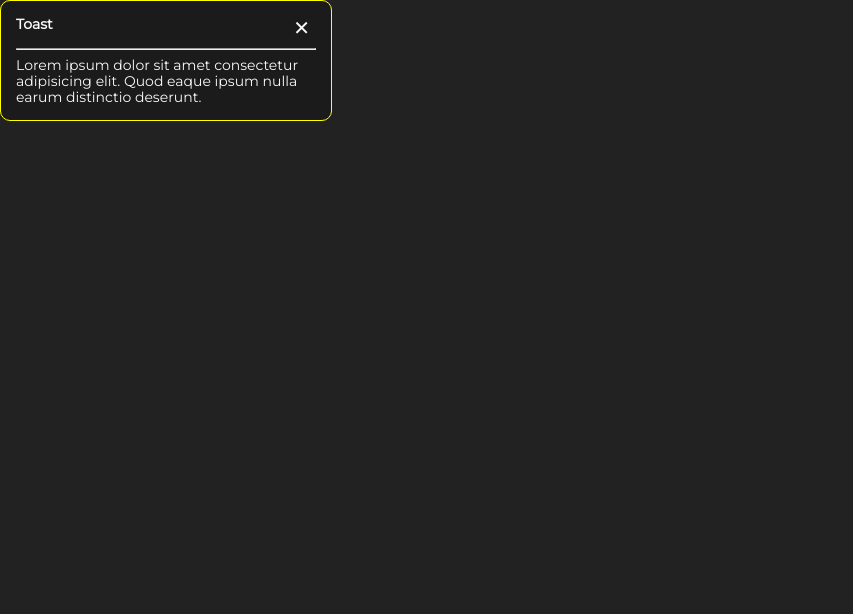
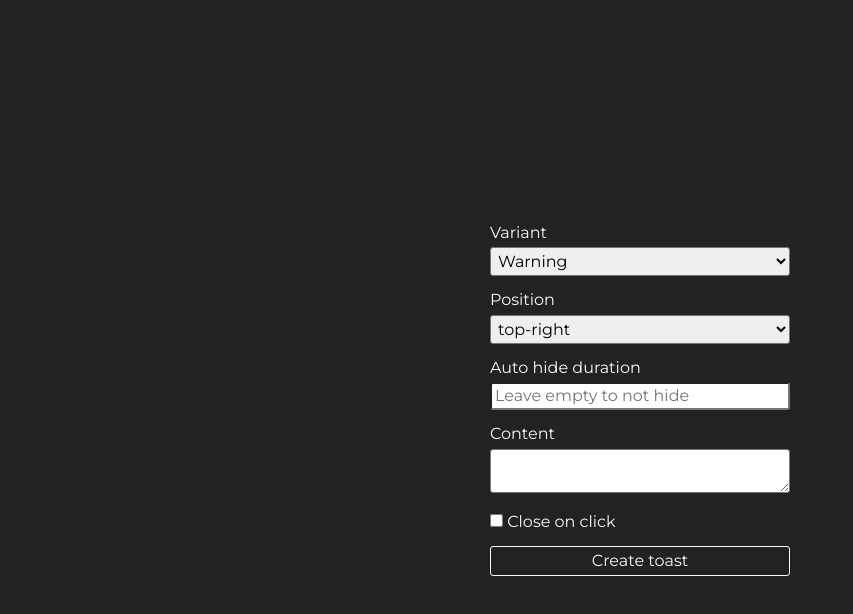
Before and after one commit to egorkavin/toast, a website: page index.html in a window 1280 px wide. Shown: the whole page, without its empty margins (0-853 px from the left). Drawn offline with nearby package versions, Linux system fonts and the light colour scheme.

Commit message:
Feat: toast-form

```diff
--- a/index.html
+++ b/index.html
@@ -13,19 +13,41 @@
 <body>
     <div class="container">
         <main class="main">
-            <div class="toast toast--warning">
-                <div class="toast__header">
-                    <strong class="toast__title">Toast</strong>
-                    <button class="toast__button toast__button--close">
-                        &#10005
-                    </button>
+            <form class="toast-form">
+                <div class="toast-form__item">
+                    <label for="variant">Variant</label>
+                    <select name="variant" id="variant" required>
+                        <option value="warning">Warning</option>
+                        <option value="info">Info</option>
+                        <option value="error">Error</option>
+                        <option value="success">Success</option>
+                    </select>
                 </div>
-                <hr>
-                <div class="toast__content">
-                    Lorem ipsum dolor sit amet consectetur adipisicing elit. Quod eaque ipsum nulla earum distinctio
-                    deserunt.
+                <div class="toast-form__item">
+                    <label for="position">Position</label>
+                    <select name="position" id="position" required>
+                        <option value="top-right">top-right</option>
+                        <option value="top-left">top-left</option>
+                        <option value="bottom-right">bottom-right</option>
+                        <option value="bottom-left">bottom-left</option>
+                    </select>
                 </div>
-            </div>
+                <div class="toast-form__item">
+                    <label for="duration">Auto hide duration</label>
+                    <input type="number" name="duration" id="duration" placeholder="Leave empty to not hide">
+                </div>
+                <div class="toast-form__item">
+                    <label for="content">Content</label>
+                    <textarea id="content" name="content" required></textarea>
+                </div>
+                <div class="toast-form__item">
+                    <input type="checkbox" name="close-on-click" id="close-on-click">
+                    <label for="close-on-click">Close on click</label>
+                </div>
+                <button class="toast-form__submit" type="submit">
+                    Create toast
+                </button>
+            </form>
         </main>
     </div>
     <script src="js/index.js"></script>
--- a/scss/_toast-container.scss
+++ b/scss/_toast-container.scss
@@ -1,5 +1,6 @@
 .toast-container {
     position: absolute;
+    padding: 5px;
 
     &--top-left {
         top: 0;
--- /dev/null
+++ b/scss/_toast-form.scss
@@ -0,0 +1,35 @@
+.toast-form {
+    width: 300px;
+    margin: 0 auto;
+    color: #f9f9f9;
+
+    &__item {
+        margin-bottom: 15px;
+
+        input:not(#close-on-click), select, textarea {
+            width: 100%;
+            margin-top: 5px;
+            padding: 3px;
+            border-radius: 3px;
+            box-sizing: border-box;
+        }
+
+        textarea {
+            resize: vertical;
+        }
+
+        #close-on-click {
+            width: auto;
+        }
+    }
+
+    &__submit {
+        width: 100%;
+        height: 30px;
+        color: inherit;
+        border: 1px solid #f9f9f9;
+        text-align: center;
+        border-radius: 3px;
+        cursor: pointer;
+    }
+}
--- a/scss/style.scss
+++ b/scss/style.scss
@@ -15,6 +15,16 @@ button {
     border: 0;
 }
 
+.main {
+    display: flex;
+    flex-direction: column;
+    justify-content: center;
+    align-items: center;
+    height: 100vh;
+}
+
 @import './toast';
 
 @import './toast-container';
+
+@import './toast-form';
```
Also changed, not shown: css/style.css.
